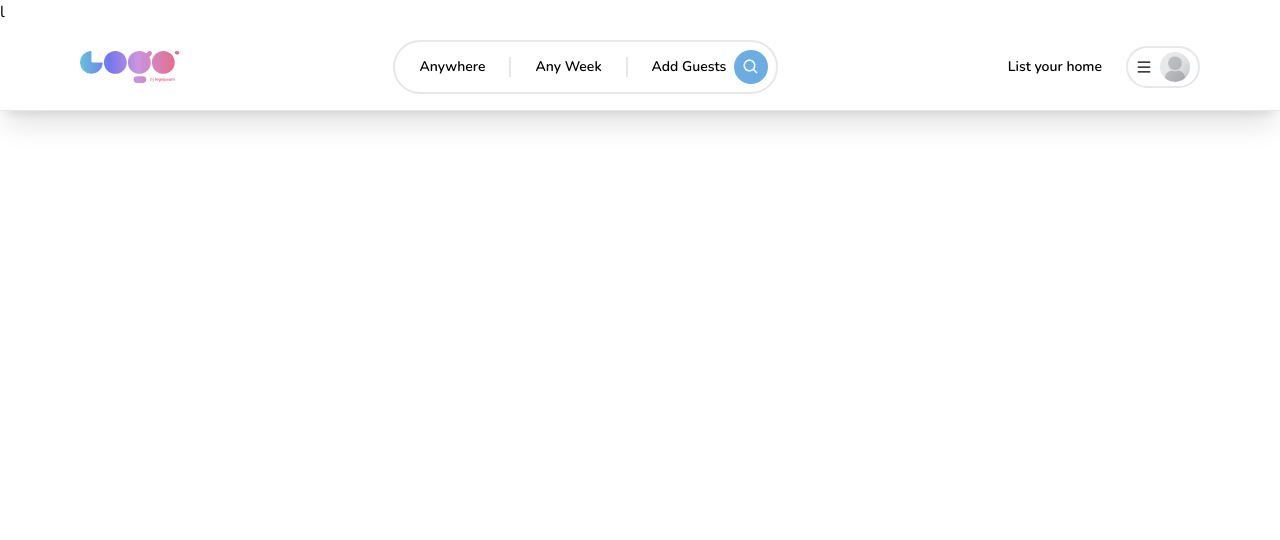
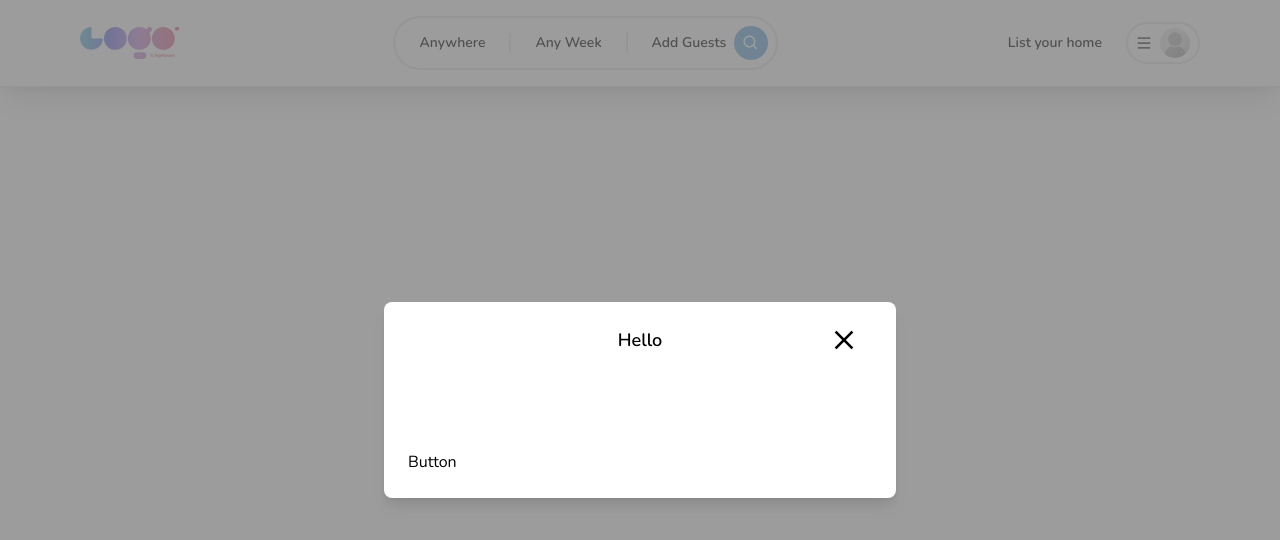
Before and after one commit to ty-vile/homeRental_Project, a Next.js app: page / in a window 1280 px wide. Shown: the top 540 px of the page. Built offline with nearby package versions, Linux system fonts and the light colour scheme.

Commit message:
build modal body

```diff
--- /dev/null
+++ b/app/components/Button.tsx
@@ -0,0 +1,5 @@
+const Button = () => {
+  return <div>Button</div>;
+};
+
+export default Button;
--- a/app/components/Modal/Modal.tsx
+++ b/app/components/Modal/Modal.tsx
@@ -1,5 +1,111 @@
-const Modal = () => {
-  return <div>l</div>;
+"use client";
+
+import { useCallback, useEffect, useState } from "react";
+import { IoMdClose } from "react-icons/io";
+import Button from "../Button";
+
+interface ModalProps {
+  isOpen?: boolean;
+  onClose: () => void;
+  onSubmit: () => void;
+  title?: string;
+  body?: React.ReactElement;
+  footer?: React.ReactElement;
+  actionLabel: string;
+  disabled?: boolean;
+  secondaryAction?: () => void;
+  secondaryLabel: string;
+}
+
+const Modal: React.FC<ModalProps> = ({
+  isOpen,
+  onClose,
+  onSubmit,
+  title,
+  body,
+  footer,
+  actionLabel,
+  disabled,
+  secondaryAction,
+  secondaryLabel,
+}) => {
+  const [showModal, setShowModal] = useState(isOpen);
+
+  useEffect(() => {
+    setShowModal(isOpen);
+  }, []);
+
+  const handleClose = useCallback(() => {
+    if (disabled) {
+      return;
+    }
+
+    setShowModal(false);
+
+    setTimeout(() => {
+      onClose();
+    }, 300);
+  }, [disabled, onClose]);
+
+  const handleSubmit = useCallback(() => {
+    if (disabled) {
+      return;
+    }
+
+    onSubmit();
+  }, [disabled, onSubmit]);
+
+  const handleSecondaryAction = useCallback(() => {
+    if (disabled || !secondaryAction) {
+      return;
+    }
+
+    secondaryAction();
+  }, [disabled, secondaryAction]);
+
+  if (!isOpen) {
+    return null;
+  }
+
+  return (
+    <>
+      <div className="flex items-center justify-center overflow-x-hidden overflow-y-auto fixed inset-0 z-50 bg-neutral-500/70 outline-none focus:outline-none">
+        <div className="relative w-full md:w-4/6 lg:w-3/6 xl:w-2/5 my-6 mx-auto h-full md:h-auto">
+          {/* CONTENT */}
+          <div
+            className={`
+          transtlate
+          duration-300
+          h-full
+          ${showModal ? "translate-y-0" : "translate-y-full"}
+          ${showModal ? "opacity-100" : "opacity-0"}
+          `}
+          >
+            <div className="translate h-full md:h-auto border-0 rounded-lg shadow-lg relative flex flex-col w-full bg-white outline-none focus:outline-none">
+              {/* HEADER */}
+              <div className="flex items-center p-6  justify-center relative">
+                <button
+                  className="p-1 border-0 absolute right-8 hover:shadow-lg rounded-full"
+                  onClick={handleClose}
+                >
+                  <IoMdClose size={32} />
+                </button>
+                <div className="text-lg font-semibold">{title}</div>
+              </div>
+              {/* BODY */}
+              <div className="relative p-6 flex-auto">{body}</div>
+              {/* FOOTER */}
+              <div className="flex flex-col gap-2 p-6">
+                <div className="flex items-center gap-4 w-full">
+                  <Button />
+                </div>
+              </div>
+            </div>
+          </div>
+        </div>
+      </div>
+    </>
+  );
 };
 
 export default Modal;
--- a/app/layout.tsx
+++ b/app/layout.tsx
@@ -21,7 +21,7 @@
   return (
     <html lang="en">
       <body className={font.className}>
-        <Modal />
+        <Modal isOpen title="Hello" />
         <Navbar />
         {children}
       </body>
```
